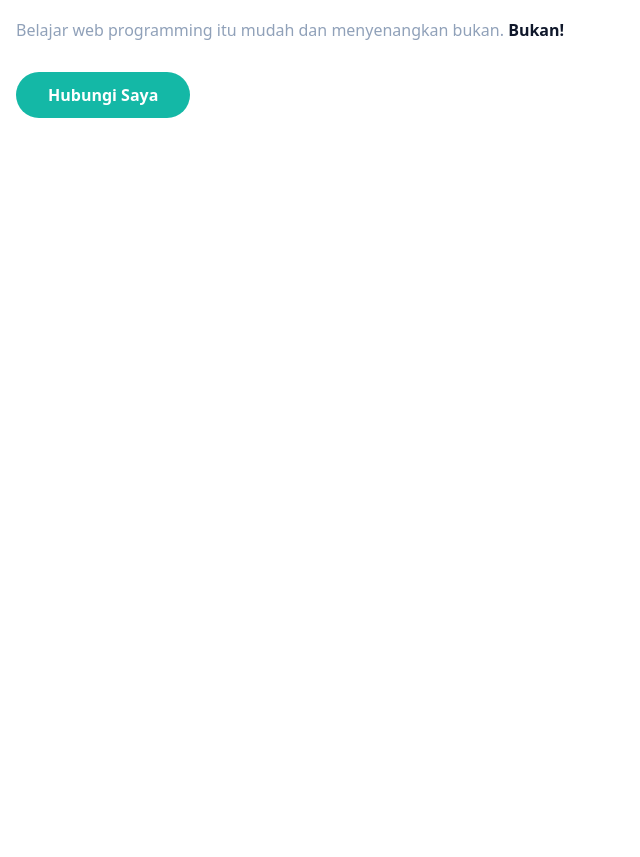
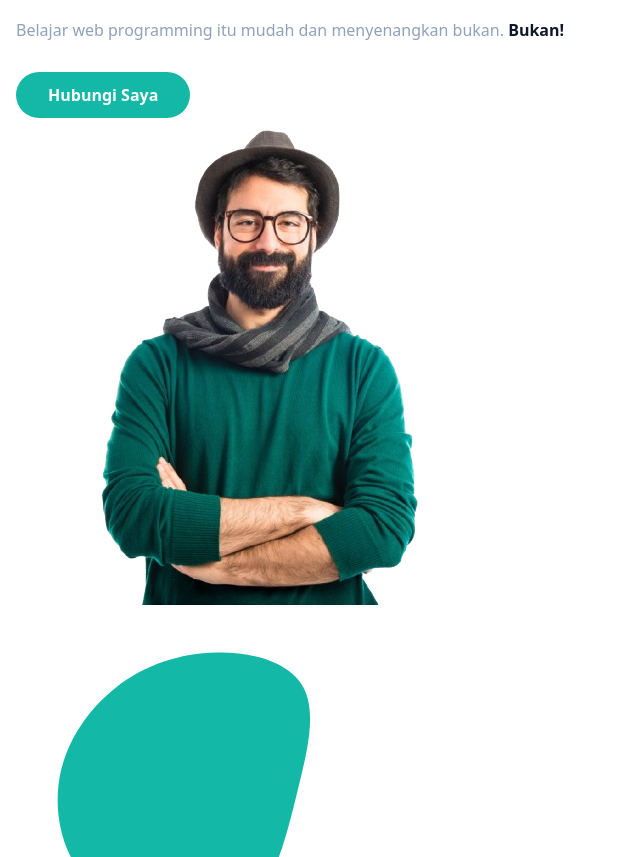
Before and after one commit to Renov30/web-portofolio-renov, a website: page index.html in a window 1280 px wide. Shown: the part 243-1100 px from the top of the page, without its empty margins (0-640 px from the left). Before the commit the page ends 800 px from the top, so only its background shows below. Drawn offline with Linux system fonts and the light colour scheme.

Commit message:
feat(home): add img and container

```diff
--- a/index.html
+++ b/index.html
@@ -13,14 +13,14 @@
         <!-- flex wrap untuk turun kebawah -->
         <div class="flex flex-wrap">
           <!-- kiri start -->
-          <div class="w-full self-center px-4">
-            <h1 class="text-base font-semibold text-primary">
+          <div class="w-full self-center px-4 lg:w-1/2">
+            <h1 class="text-base font-semibold text-primary md:text-xl">
               Halo Semua 👋, Saya
-              <span class="block font-bold text-dark text-4xl mt-1">
+              <span class="block font-bold text-dark text-4xl mt-1 lg:text-5xl">
                 Renov</span
               >
             </h1>
-            <h2 class="font-medium text-slate-500 text-lg mb-5">
+            <h2 class="font-medium text-slate-500 text-lg mb-5 lg:text-2xl">
               Programmer & <span class="text-dark">Game Developer</span>
             </h2>
             <p class="font-medium text-slate-400 mb-10 leading-relaxed">
@@ -36,7 +36,29 @@
           </div>
           <!-- kiri end -->
           <!-- kanan start -->
-
+          <div class="w-full self-end px-4 lg:w-1/2">
+            <div class="relative mt-10 lg:mt-0 lg:right-0">
+              <img
+                src="src/img/bohemian-man-with-his-arms-crossed-removebg-preview.png"
+                alt="renov"
+                class="max-w-full mx-auto"
+              />
+              <span
+                class="absolute -bottom-10 -z-10 left-1/2 -translate-x-1/2 md:scale-125"
+                ><svg
+                  width="400"
+                  height="400"
+                  viewBox="0 0 200 200"
+                  xmlns="http://www.w3.org/2000/svg"
+                >
+                  <path
+                    fill="#14b8a6"
+                    d="M43.7,-58.8C50.4,-46.4,45.5,-26.8,42.1,-12.5C38.6,1.9,36.5,10.9,33.1,21.2C29.6,31.4,24.7,43,15.3,49.8C5.8,56.7,-8.2,58.8,-23.6,56.7C-39,54.6,-55.7,48.2,-66.3,35.5C-76.9,22.9,-81.3,3.9,-78.2,-13.8C-75,-31.4,-64.3,-47.6,-50,-58.8C-35.8,-69.9,-17.9,-75.9,0.3,-76.2C18.5,-76.6,36.9,-71.3,43.7,-58.8Z"
+                    transform="translate(100 100)"
+                  /></svg
+              ></span>
+            </div>
+          </div>
           <!-- kanan end -->
         </div>
       </div>
```
